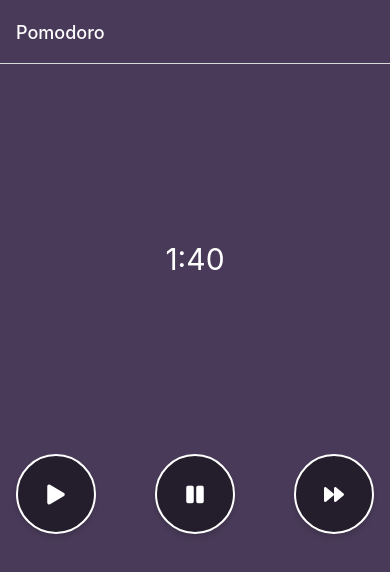
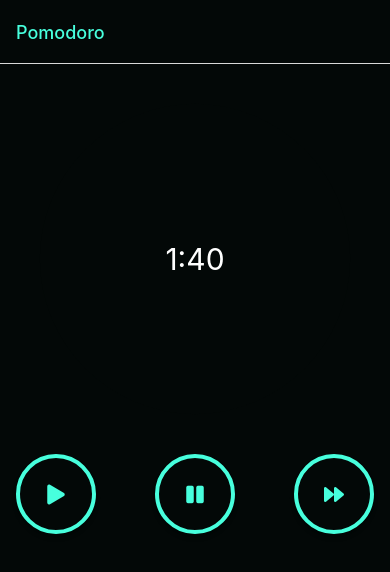
Before and after one commit to Rajakumardev/simple_pomodoro, a React Native app: screen /Home in a window 390 px wide. Shown: the top 572 px of the page. Built offline with nearby package versions, Linux system fonts and the light colour scheme.

Commit message:
color changes

```diff
--- a/src/Component/Buttons/ControlButton.tsx
+++ b/src/Component/Buttons/ControlButton.tsx
@@ -18,7 +18,7 @@ export const ControlButton = ({
 	return (
 		<TouchableOpacity onPress={onPressCallback}>
 			<StyledView
-				className={`text-white bg-accent-900 p-4 rounded-full  shadow-md ${className}`}
+				className={`text-white bg-primary-900 p-4 rounded-full  shadow-md ${className}`}
 			>
 				{children}
 			</StyledView>
--- a/src/Component/Timer/Timer.tsx
+++ b/src/Component/Timer/Timer.tsx
@@ -39,7 +39,7 @@ export const Timer = () => {
 					cx={viewBoxWidth / 2}
 					cy={viewBoxHeight / 2}
 					r={radius}
-					stroke={'#fff'}
+					stroke={'#47FFDD'}
 					strokeWidth={20}
 					strokeDasharray={CIRCLE_LENGTH}
 					strokeDashoffset={
--- a/src/Navigator/Navigator.tsx
+++ b/src/Navigator/Navigator.tsx
@@ -6,10 +6,10 @@ const Stack = createStackNavigator();
 const screenOptions = {
 	headerShown: true,
 	headerStyle: {
-		backgroundColor: '#483A58',
+		backgroundColor: '#030807',
 		elevation: 0,
 	},
-	headerTintColor: '#fff',
+	headerTintColor: '#47FFDD',
 };
 
 export const Navigator = (): JSX.Element => {
--- a/src/screens/Home.tsx
+++ b/src/screens/Home.tsx
@@ -25,23 +25,23 @@ export const Home = (): JSX.Element => {
 					<ControlButton
 						onPressCallback={() => onControlBtnPress(PLAYING)}
 						className="text-xl w-20 h-20 flex justify-center
-							items-center border-2 border-white"
+							items-center border-4 border-accent-900"
 					>
-						<Icon name="play" size={20} color={'#fff'} />
+						<Icon name="play" size={20} color={'#47FFDD'} />
 					</ControlButton>
 					<ControlButton
 						onPressCallback={() => onControlBtnPress(PASUED)}
 						className="text-xl w-20 h-20 flex justify-center
-							items-center border-2 border-white"
+							items-center border-4 border-accent-900"
 					>
-						<Icon name="pause" size={20} color={'#fff'} />
+						<Icon name="pause" size={20} color={'#47FFDD'} />
 					</ControlButton>
 					<ControlButton
 						onPressCallback={() => onControlBtnPress(PASUED)}
 						className="text-xl w-20 h-20 flex justify-center
-							items-center border-2 border-white"
+							items-center border-4 border-accent-900"
 					>
-						<Icon name="forward" size={20} color={'#fff'} />
+						<Icon name="forward" size={20} color={'#47FFDD'} />
 					</ControlButton>
 				</StyledView>
 			</StyledView>
--- a/tailwind.config.js
+++ b/tailwind.config.js
@@ -5,10 +5,10 @@ module.exports = {
     extend: {
       colors: {
         primary: {
-          900: "#483A58"
+          900: "#030807"
         },
         accent: {
-          900: "#241d2c"
+          900: "#47FFDD"
         }
       }
     },
```
